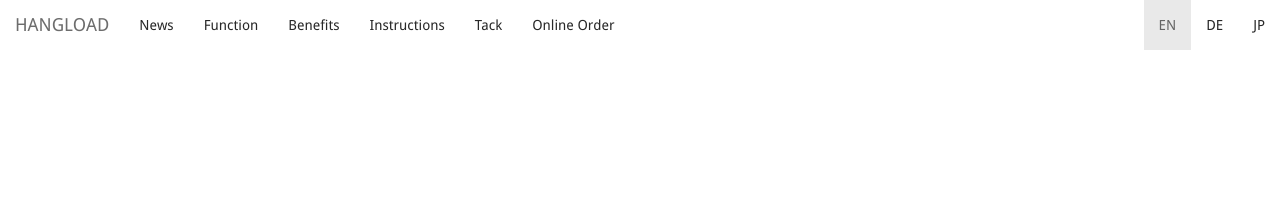
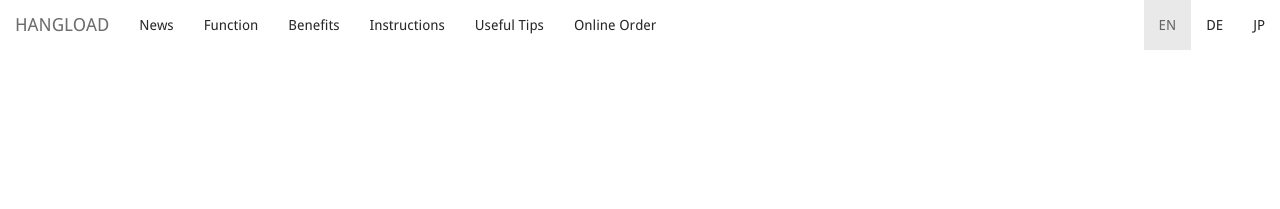
Before and after one commit to bodokaiser/hangload.com, a Jekyll site: the page built from index.html, in a window 1280 px wide. Shown: the top 209 px of the page. Built offline with Jekyll 4.4.1, drawn with Linux system fonts in a browser that asks for light colours; nearby versions of some CDN libraries; library files that are not in the unit come from our copies; Markdown is read by kramdown in place of the engine named in the settings.

Commit message:
Update header.html

```diff
--- a/_includes/header.html
+++ b/_includes/header.html
@@ -22,7 +22,7 @@
       <li><a href="{{ page.prefix }}/instructions">Instructions</a></li>
       </ul>
       <ul class="navbar-nav nav">
-<li><a href="{{ page.prefix }}/technique">Tack </a></li>
+<li><a href="{{ page.prefix }}/technique">Useful Tips</a></li>
 </ul>
       <ul class="navbar-nav nav">
         <li><a href="{{ page.prefix }}/webshop">Online Order</a></li>
```
